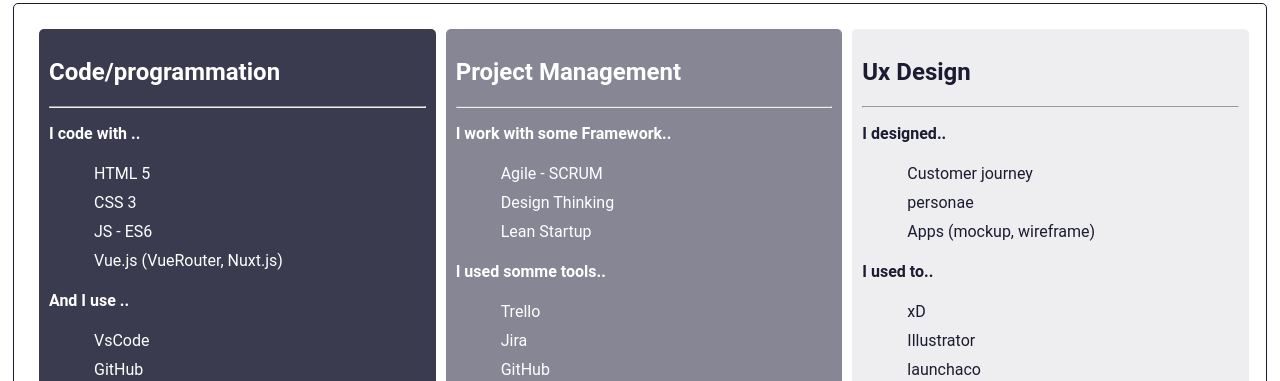
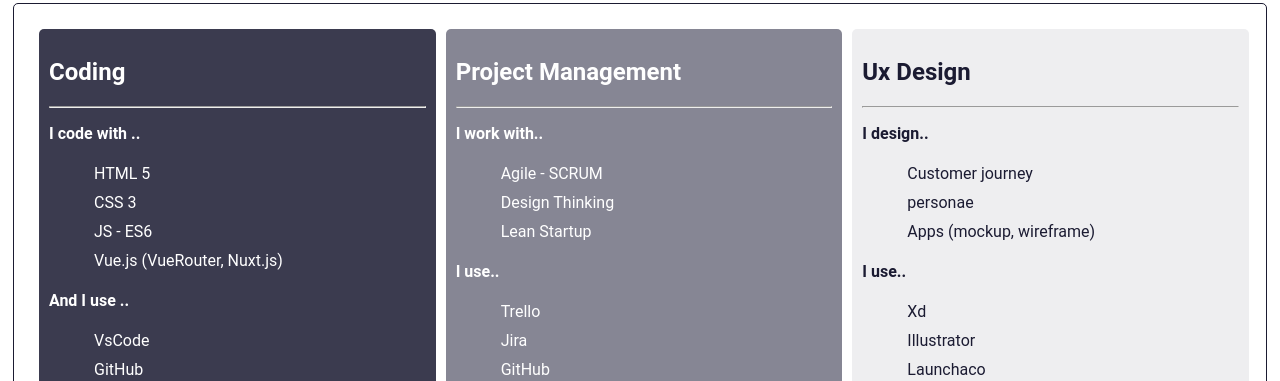
Before and after one commit to Thibault-21/myPortfolio, a Nuxt app: page /skills in a window 1280 px wide. Shown: the part 419-800 px from the top of the page. Built offline with nearby package versions, Linux system fonts and the light colour scheme.

Commit message:
update navbar + skills

```diff
--- a/components/Navbar/navbar.vue
+++ b/components/Navbar/navbar.vue
@@ -5,7 +5,7 @@
       <nuxt-link class="routes" to="/projects">Projects</nuxt-link>
       <nuxt-link class="routes" to="/skills">Skills</nuxt-link>
       <nuxt-link class="routes" to="/about">About</nuxt-link>
-      <a href="file:///C:/Users/thibd/Downloads/CV-Thibault%20Decousus%20(1).pdf">CV</a>
+      <a href="https://www.dropbox.com/s/s02u5bwrn1h9x57/CV-Thibault%20Decousus.pdf?dl=0">CV</a>
       <a href="https://github.com/Thibault-21">GitHub</a>
       <a href="https://www.linkedin.com/in/thibault-decousus/?locale=en_US">LinkedIn</a>
       <nuxt-link class="routes" to="/contact">Contact</nuxt-link>
--- a/pages/skills.vue
+++ b/pages/skills.vue
@@ -1,7 +1,7 @@
 <template>
   <div class="main">
     <div class="code">
-      <h2>Code/programmation</h2>
+      <h2>Coding</h2>
       <hr>
       <p><strong>I code with ..</strong></p>
       <ul>
@@ -20,13 +20,13 @@
     <div class="projectManagement">
       <h2>Project Management</h2>
       <hr>
-       <p><strong>I work with some Framework..</strong></p>
+       <p><strong>I work with..</strong></p>
       <ul>
         <li>Agile - SCRUM</li>
         <li>Design Thinking</li>
         <li>Lean Startup</li>
       </ul>
-       <p><strong>I used somme tools..</strong></p>
+       <p><strong>I use..</strong></p>
        <ul>
         <li>Trello</li>
         <li>Jira</li>
@@ -36,17 +36,17 @@
     <div class="uxDesign">
       <h2>Ux Design</h2>
       <hr>
-      <p><strong> I designed..</strong></p>
+      <p><strong> I design..</strong></p>
       <ul>
         <li>Customer journey</li>
         <li>personae</li>
         <li>Apps (mockup, wireframe)</li>
       </ul>
-      <p><strong> I used to..</strong></p>
+      <p><strong> I use..</strong></p>
       <ul>
-        <li>xD</li>
+        <li>Xd</li>
         <li>Illustrator</li>
-        <li>launchaco</li>
+        <li>Launchaco</li>
       </ul>
     </div>
     <nuxt />
```
